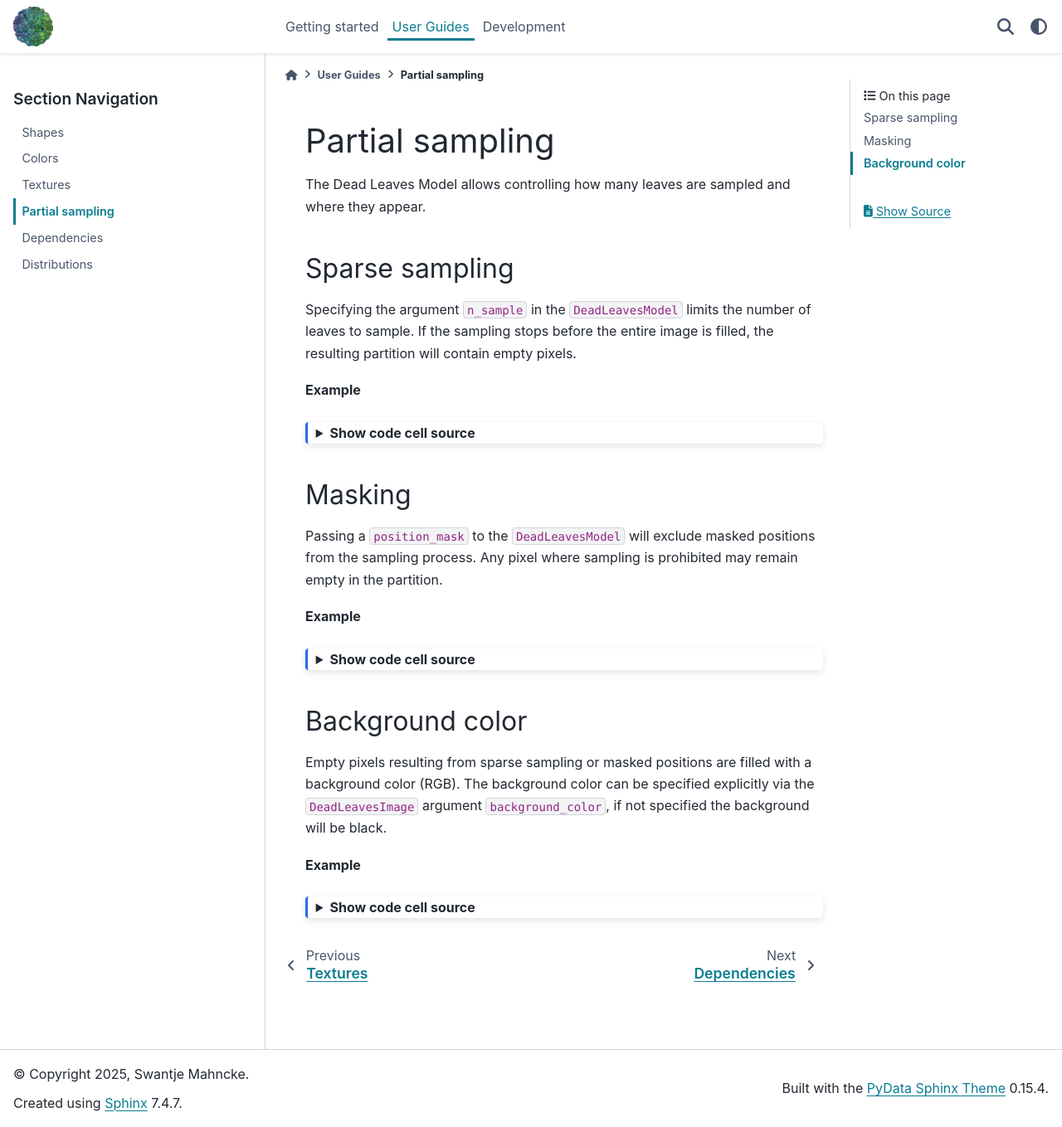
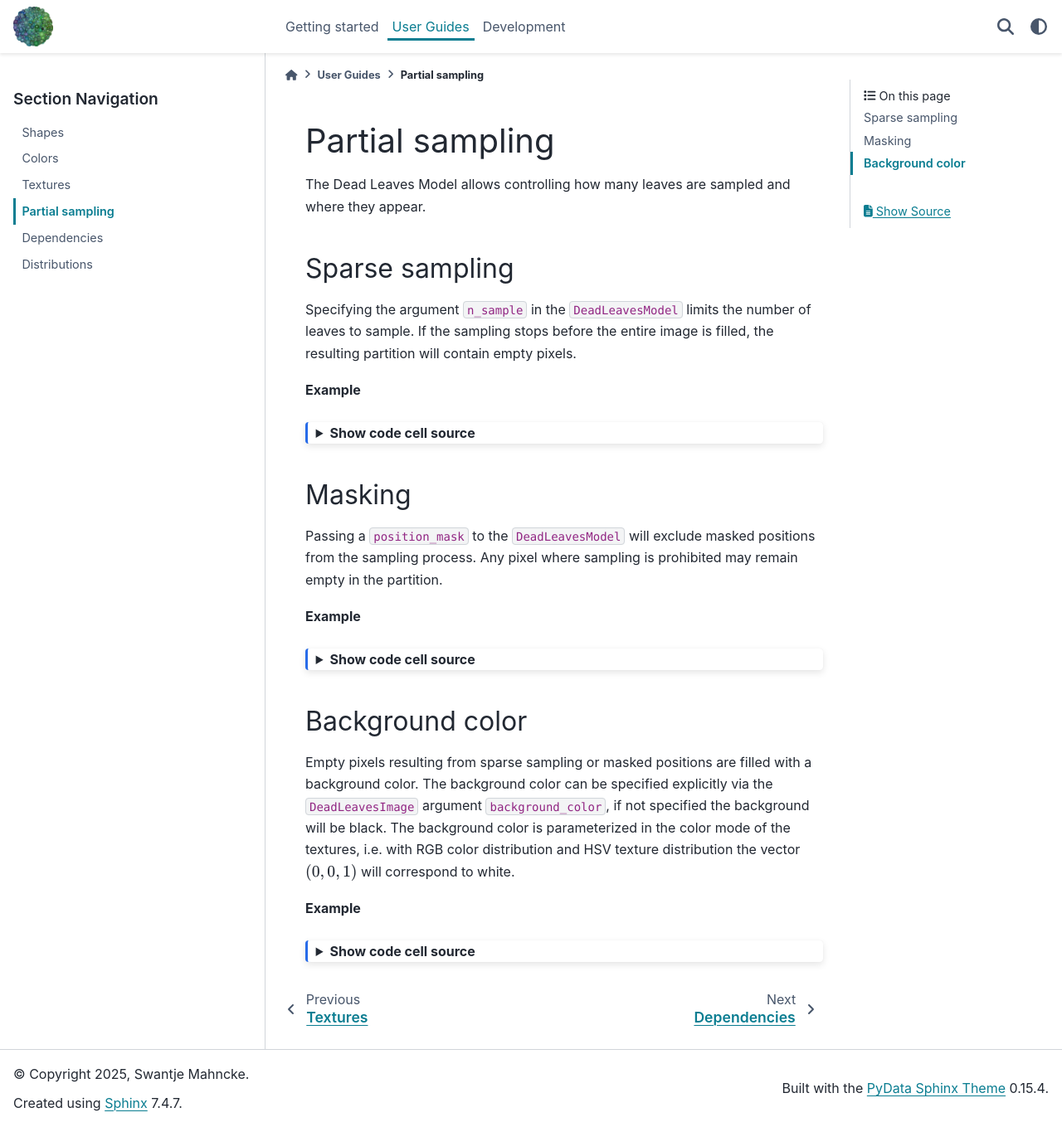
Before and after one commit to ag-perception-wallis-lab/deadleaves, a Sphinx documentation site: the page built from docs/user_guides/partial_sampling.md, in a window 1280 px wide and 1359 px high. Shown: the whole window at 83% size. Built offline with Sphinx 7.4.7 and the PyData theme 0.15.4, drawn with Linux system fonts in a browser that asks for light colours; pages that are not in the unit, such as notebooks, are missing from menus.

Commit message:
Update info on background color

```diff
--- a/docs/user_guides/partial_sampling.md
+++ b/docs/user_guides/partial_sampling.md
@@ -83,8 +83,9 @@ colormodel.show(image, figsize = (3,3))
 
 ## Background color
 
-Empty pixels resulting from sparse sampling or masked positions are filled with a background color (RGB).
+Empty pixels resulting from sparse sampling or masked positions are filled with a background color.
 The background color can be specified explicitly via the `DeadLeavesImage` argument `background_color`, if not specified the background will be black.
+The background color is parameterized in the color mode of the textures, i.e. with RGB color distribution and HSV texture distribution the vector $(0,0,1)$ will correspond to white.
 
 **Example**
 
```
